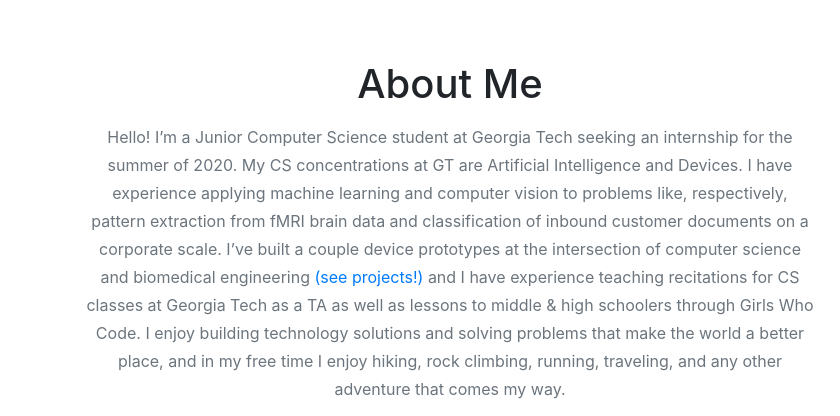
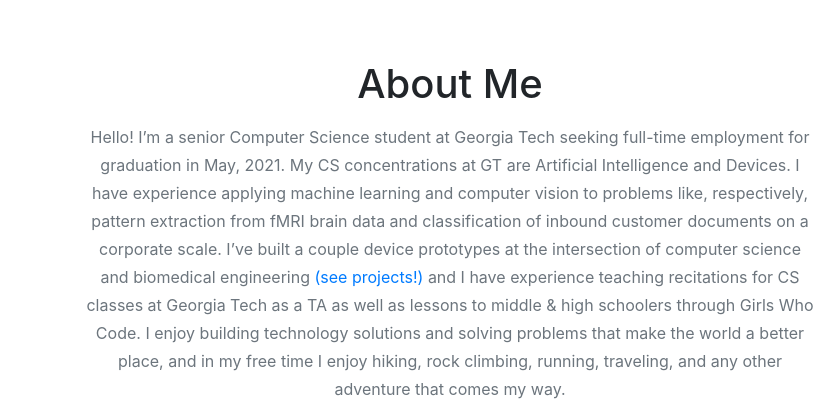
Before and after one commit to IlaVienneau/website, a website with bundled scripts: page index.html in a window 1280 px wide. Shown: the part 780-1196 px from the top of the page, 0-840 px from the left. Built offline with nearby package versions, Linux system fonts and the light colour scheme; grey boxes are pictures that could not be loaded; a web font is replaced by a local one.

Commit message:
update about

```diff
--- a/index.html
+++ b/index.html
@@ -68,7 +68,7 @@
           <div class="col-lg-8 text-center">
             <h2 class="section-heading">About Me</h2>
             <p class="text-muted">
-              Hello! I’m a Junior Computer Science student at Georgia Tech seeking an internship for the summer of 2020.  My CS concentrations at GT are Artificial Intelligence and Devices. I have experience applying machine learning and computer vision to problems like, respectively, pattern extraction from fMRI brain data and classification of inbound customer documents on a corporate scale.  I’ve built a couple device prototypes at the intersection of computer science and biomedical engineering
+              Hello! I’m a senior Computer Science student at Georgia Tech seeking full-time employment for graduation in May, 2021.  My CS concentrations at GT are Artificial Intelligence and Devices. I have experience applying machine learning and computer vision to problems like, respectively, pattern extraction from fMRI brain data and classification of inbound customer documents on a corporate scale.  I’ve built a couple device prototypes at the intersection of computer science and biomedical engineering
               <a class="nav-link-inline js-scroll-trigger" href="#portfolio">(see projects!)</a>
               and I have experience teaching recitations for CS classes at Georgia Tech as a TA as well as lessons to middle &amp; high schoolers through Girls Who Code. I enjoy building technology solutions and solving problems that make the world a better place, and in my free time I enjoy hiking, rock climbing, running, traveling, and any other adventure that comes my way.
             </p>
```
